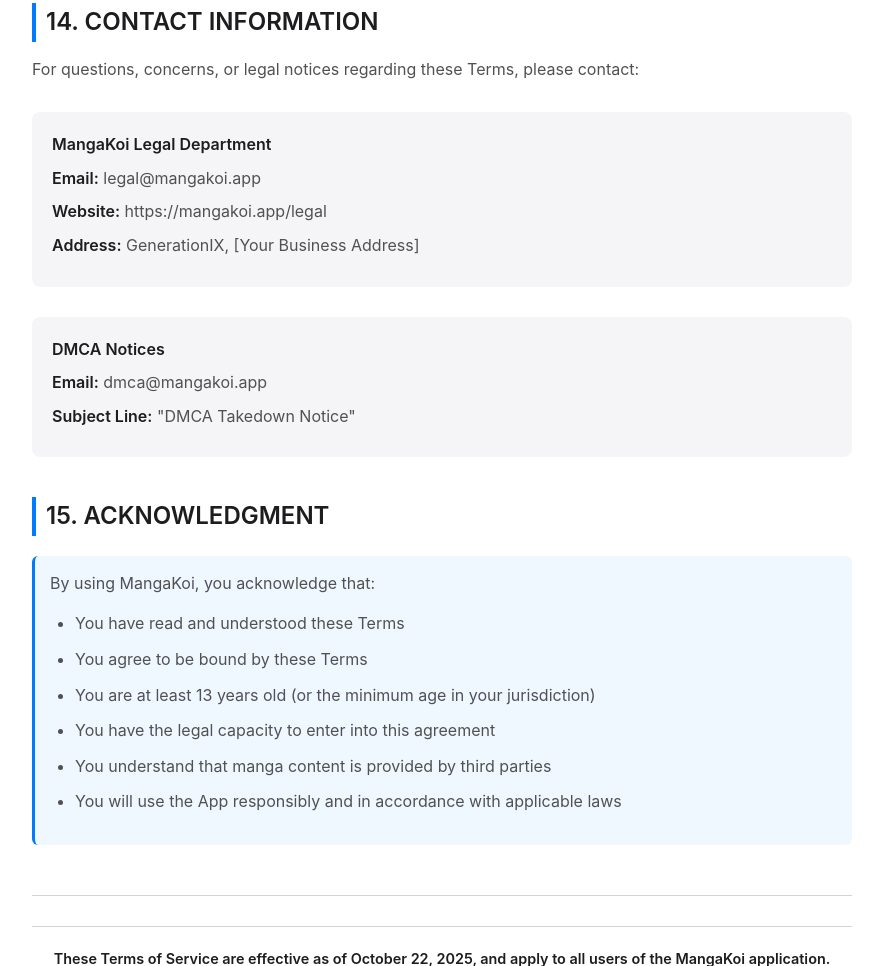
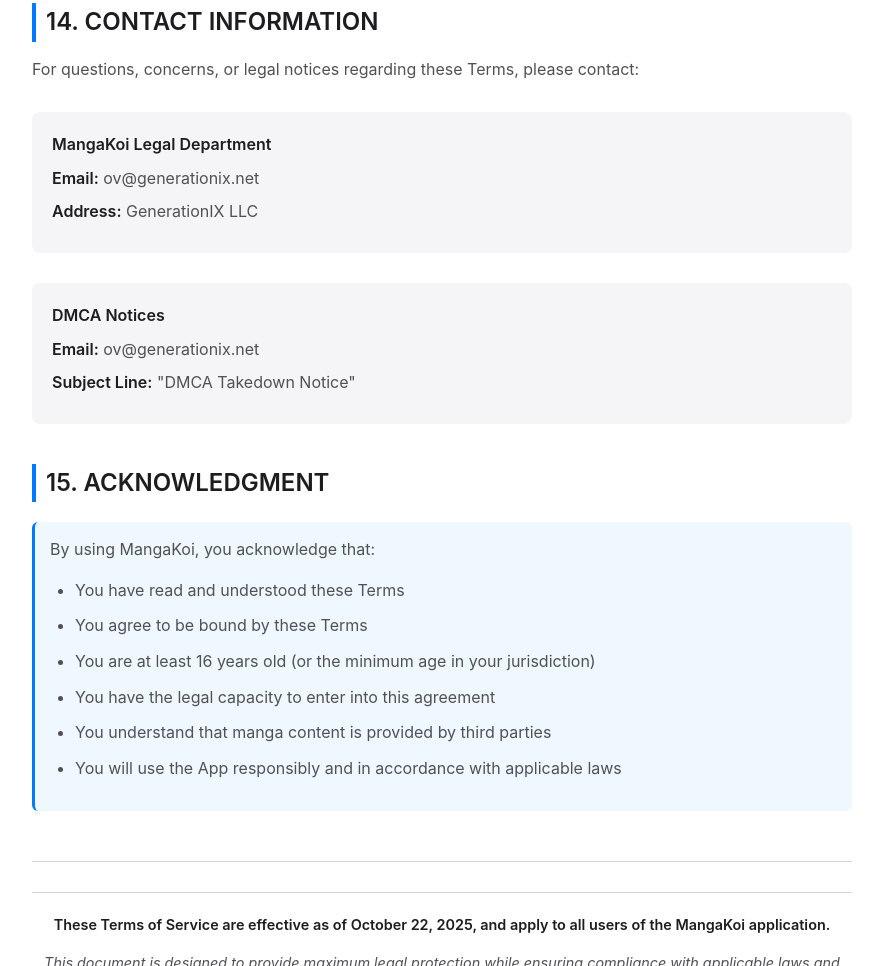
Before and after one commit to Arrancar/static_resources, a plain HTML site: page index.html in a window 1280 px wide. Shown: the part 6860-7826 px from the top of the page, without its empty margins (198-1081 px from the left). Drawn offline with Linux system fonts and the light colour scheme.

Commit message:
Update contact information and age requirement in TOS

```diff
--- a/index.html
+++ b/index.html
@@ -475,14 +475,13 @@
 
             <div class="contact-section">
                 <p><strong>MangaKoi Legal Department</strong></p>
-                <p><strong>Email:</strong> legal@mangakoi.app</p>
-                <p><strong>Website:</strong> https://mangakoi.app/legal</p>
-                <p><strong>Address:</strong> GenerationIX, [Your Business Address]</p>
+                <p><strong>Email:</strong> ov@generationix.net</p>
+                <p><strong>Address:</strong> GenerationIX LLC</p>
             </div>
 
             <div class="contact-section">
                 <p><strong>DMCA Notices</strong></p>
-                <p><strong>Email:</strong> dmca@mangakoi.app</p>
+                <p><strong>Email:</strong> ov@generationix.net</p>
                 <p><strong>Subject Line:</strong> "DMCA Takedown Notice"</p>
             </div>
         </div>
@@ -494,7 +493,7 @@
                 <ul>
                     <li>You have read and understood these Terms</li>
                     <li>You agree to be bound by these Terms</li>
-                    <li>You are at least 13 years old (or the minimum age in your jurisdiction)</li>
+                    <li>You are at least 16 years old (or the minimum age in your jurisdiction)</li>
                     <li>You have the legal capacity to enter into this agreement</li>
                     <li>You understand that manga content is provided by third parties</li>
                     <li>You will use the App responsibly and in accordance with applicable laws</li>
```
